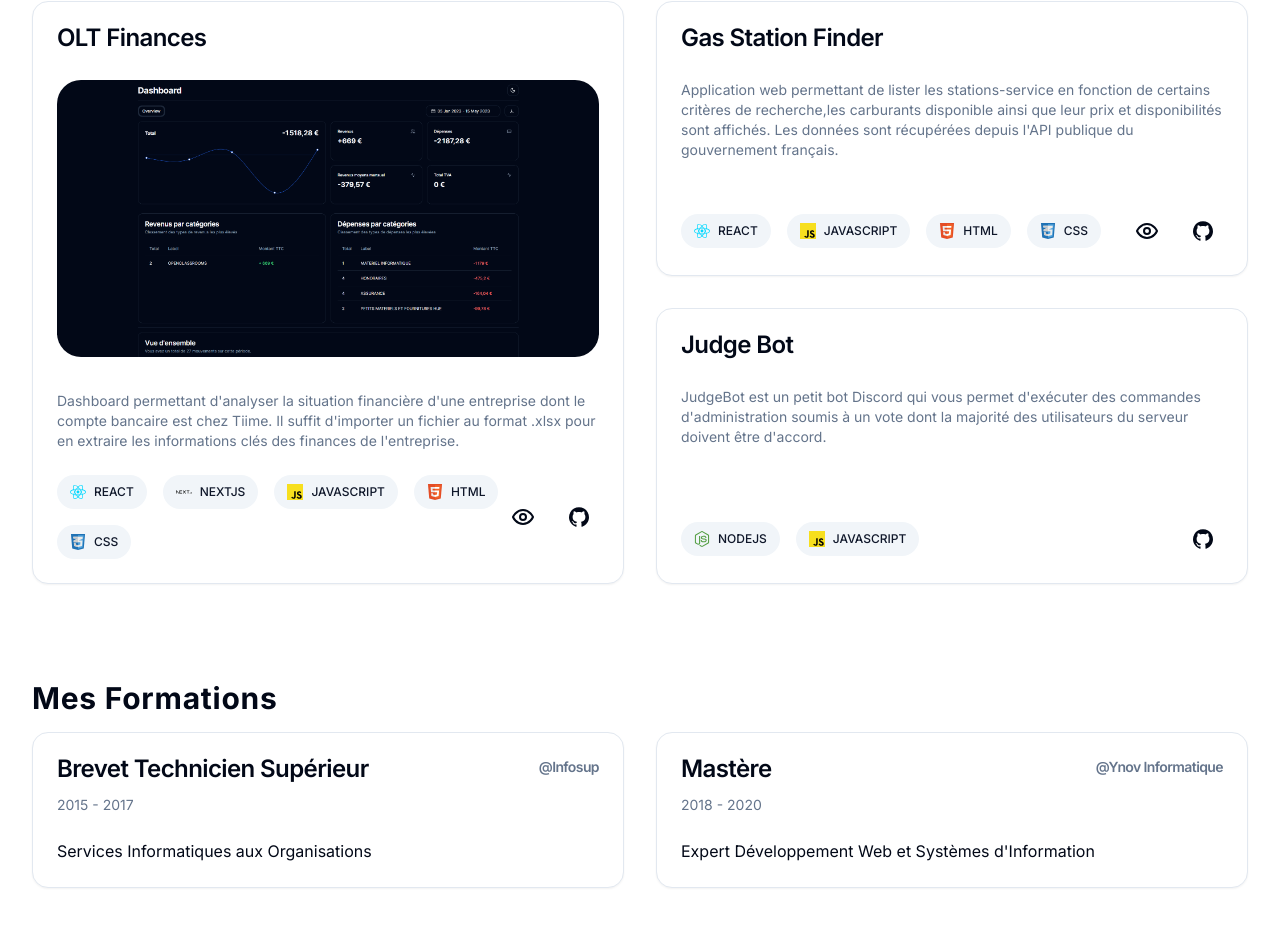
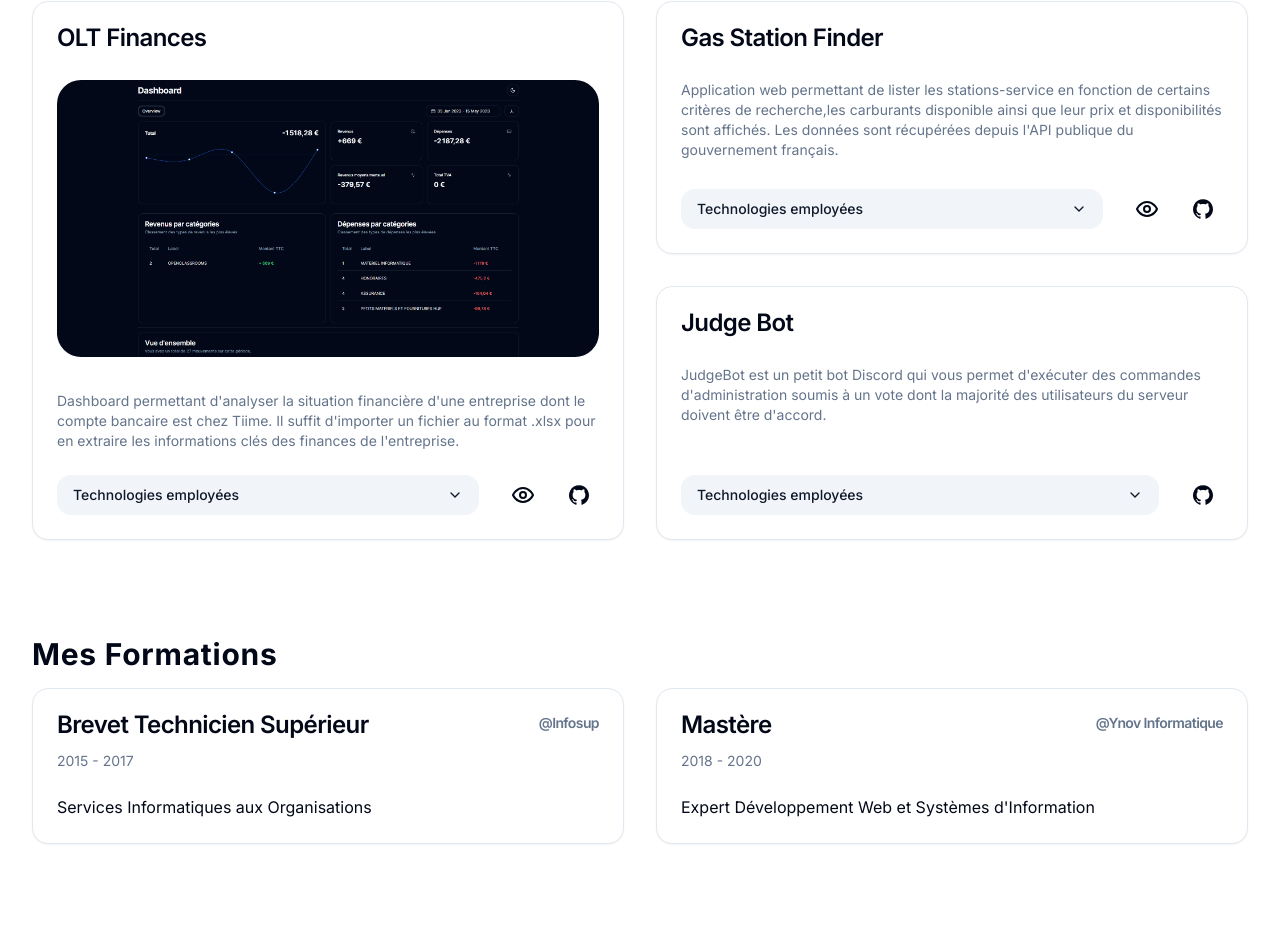
Before and after one commit to Souallet/portfolio, a Next.js app: page / in a window 1280 px wide. Shown: the part 824-1768 px from the top of the page. Built offline with nearby package versions, Linux system fonts and the light colour scheme; what tailwindcss-debug-screens would draw is missing.

Commit message:
feat: update work item

```diff
--- a/package.json
+++ b/package.json
@@ -13,12 +13,14 @@
     "test:ci": "jest --ci"
   },
   "dependencies": {
+    "@radix-ui/react-accordion": "^1.1.2",
     "@radix-ui/react-aspect-ratio": "^1.0.3",
     "@radix-ui/react-popover": "^1.0.7",
     "@radix-ui/react-separator": "^1.0.3",
     "@radix-ui/react-slot": "^1.0.2",
     "@radix-ui/react-tabs": "^1.0.4",
     "@radix-ui/react-toggle": "^1.0.3",
+    "@radix-ui/react-tooltip": "^1.0.7",
     "class-variance-authority": "^0.6.1",
     "clsx": "^2.0.0",
     "date-fns": "^2.30.0",
--- /dev/null
+++ b/src/components/ui/accordion.tsx
@@ -0,0 +1,60 @@
+"use client"
+
+import * as React from "react"
+import * as AccordionPrimitive from "@radix-ui/react-accordion"
+import { ChevronDown } from "lucide-react"
+
+import { cn } from "@/lib/utils"
+
+const Accordion = AccordionPrimitive.Root
+
+const AccordionItem = React.forwardRef<
+  React.ElementRef<typeof AccordionPrimitive.Item>,
+  React.ComponentPropsWithoutRef<typeof AccordionPrimitive.Item>
+>(({ className, ...props }, ref) => (
+  <AccordionPrimitive.Item
+    ref={ref}
+    className={cn("border-b", className)}
+    {...props}
+  />
+))
+AccordionItem.displayName = "AccordionItem"
+
+const AccordionTrigger = React.forwardRef<
+  React.ElementRef<typeof AccordionPrimitive.Trigger>,
+  React.ComponentPropsWithoutRef<typeof AccordionPrimitive.Trigger>
+>(({ className, children, ...props }, ref) => (
+  <AccordionPrimitive.Header className="flex">
+    <AccordionPrimitive.Trigger
+      ref={ref}
+      className={cn(
+        "flex flex-1 items-center justify-between py-4 font-medium transition-all hover:underline [&[data-state=open]>svg]:rotate-180",
+        className
+      )}
+      {...props}
+    >
+      {children}
+      <ChevronDown className="h-4 w-4 shrink-0 transition-transform duration-200" />
+    </AccordionPrimitive.Trigger>
+  </AccordionPrimitive.Header>
+))
+AccordionTrigger.displayName = AccordionPrimitive.Trigger.displayName
+
+const AccordionContent = React.forwardRef<
+  React.ElementRef<typeof AccordionPrimitive.Content>,
+  React.ComponentPropsWithoutRef<typeof AccordionPrimitive.Content>
+>(({ className, children, ...props }, ref) => (
+  <AccordionPrimitive.Content
+    ref={ref}
+    className={cn(
+      "overflow-hidden text-sm transition-all data-[state=closed]:animate-accordion-up data-[state=open]:animate-accordion-down",
+      className
+    )}
+    {...props}
+  >
+    <div className="pb-4 pt-0">{children}</div>
+  </AccordionPrimitive.Content>
+))
+AccordionContent.displayName = AccordionPrimitive.Content.displayName
+
+export { Accordion, AccordionItem, AccordionTrigger, AccordionContent }
--- /dev/null
+++ b/src/components/ui/tooltip.tsx
@@ -0,0 +1,30 @@
+"use client"
+
+import * as React from "react"
+import * as TooltipPrimitive from "@radix-ui/react-tooltip"
+
+import { cn } from "@/lib/utils"
+
+const TooltipProvider = TooltipPrimitive.Provider
+
+const Tooltip = TooltipPrimitive.Root
+
+const TooltipTrigger = TooltipPrimitive.Trigger
+
+const TooltipContent = React.forwardRef<
+  React.ElementRef<typeof TooltipPrimitive.Content>,
+  React.ComponentPropsWithoutRef<typeof TooltipPrimitive.Content>
+>(({ className, sideOffset = 4, ...props }, ref) => (
+  <TooltipPrimitive.Content
+    ref={ref}
+    sideOffset={sideOffset}
+    className={cn(
+      "z-50 overflow-hidden rounded-md border bg-popover px-3 py-1.5 text-sm text-popover-foreground shadow-md animate-in fade-in-0 zoom-in-95 data-[state=closed]:animate-out data-[state=closed]:fade-out-0 data-[state=closed]:zoom-out-95 data-[side=bottom]:slide-in-from-top-2 data-[side=left]:slide-in-from-right-2 data-[side=right]:slide-in-from-left-2 data-[side=top]:slide-in-from-bottom-2",
+      className
+    )}
+    {...props}
+  />
+))
+TooltipContent.displayName = TooltipPrimitive.Content.displayName
+
+export { Tooltip, TooltipTrigger, TooltipContent, TooltipProvider }
--- a/src/components/works/item.tsx
+++ b/src/components/works/item.tsx
@@ -15,11 +15,23 @@ import {
   CardTitle,
 } from '@ui/card';
 
-type Props = {
-  work: Work;
-};
+import {
+  Accordion,
+  AccordionContent,
+  AccordionItem,
+  AccordionTrigger,
+} from '@/components/ui/accordion';
 
-export default function WorksItem({ work }: Props) {
+import {
+  Tooltip,
+  TooltipContent,
+  TooltipProvider,
+  TooltipTrigger,
+} from '@/components/ui/tooltip';
+
+import { cn } from '@/lib/utils';
+
+export default function WorksItem({ work }: { work: Work }) {
   const previewIsDisabled = !work.links.preview;
   return (
     <Card className="h-full flex flex-col justify-between ">
@@ -36,7 +48,18 @@ export default function WorksItem({ work }: Props) {
         )}
         <CardDescription className="m-0">{work.description}</CardDescription>
       </CardHeader>
-      <CardFooter className="flex justify-between">
+      <CardFooter className="flex justify-between items-start">
+        <Accordion type="single" collapsible className="w-full mr-6">
+          <AccordionItem value="technologies" className="border-none">
+            <AccordionTrigger
+              className={cn(
+                buttonVariants({ variant: 'secondary' }),
+                'justify-between hover:no-underline'
+              )}
+            >
+              Technologies employées
+            </AccordionTrigger>
+            <AccordionContent className="mt-4">
               <div className="flex flex-wrap items-end gap-2 lg:gap-4">
                 {work.technologies.map((t: Techonology, i) => (
                   <Badge
@@ -54,8 +77,15 @@ export default function WorksItem({ work }: Props) {
                   </Badge>
                 ))}
               </div>
-        <div className="flex items-center gap-2 lg:gap-4">
+            </AccordionContent>
+          </AccordionItem>
+        </Accordion>
+
+        <div className="flex items-center gap-2 lg:gap-4 ">
           {!previewIsDisabled && (
+            <TooltipProvider>
+              <Tooltip>
+                <TooltipTrigger>
                   <a
                     className={buttonVariants({
                       size: 'icon',
@@ -66,7 +96,16 @@ export default function WorksItem({ work }: Props) {
                   >
                     <Icons.eye className="h-6 w-6" />
                   </a>
+                </TooltipTrigger>
+                <TooltipContent>
+                  <p>Prévisualiser le projet</p>
+                </TooltipContent>
+              </Tooltip>
+            </TooltipProvider>
           )}
+          <TooltipProvider>
+            <Tooltip>
+              <TooltipTrigger>
                 <a
                   className={buttonVariants({
                     size: 'icon',
@@ -77,6 +116,12 @@ export default function WorksItem({ work }: Props) {
                 >
                   <Icons.github className="h-5 w-5" />
                 </a>
+              </TooltipTrigger>
+              <TooltipContent>
+                <p>Afficher le code source</p>
+              </TooltipContent>
+            </Tooltip>
+          </TooltipProvider>
         </div>
       </CardFooter>
     </Card>
```
Also changed, not shown: 1 other file (tests, documents, lock files or other folders). Lines whose indentation alone changed are shown as unchanged.
